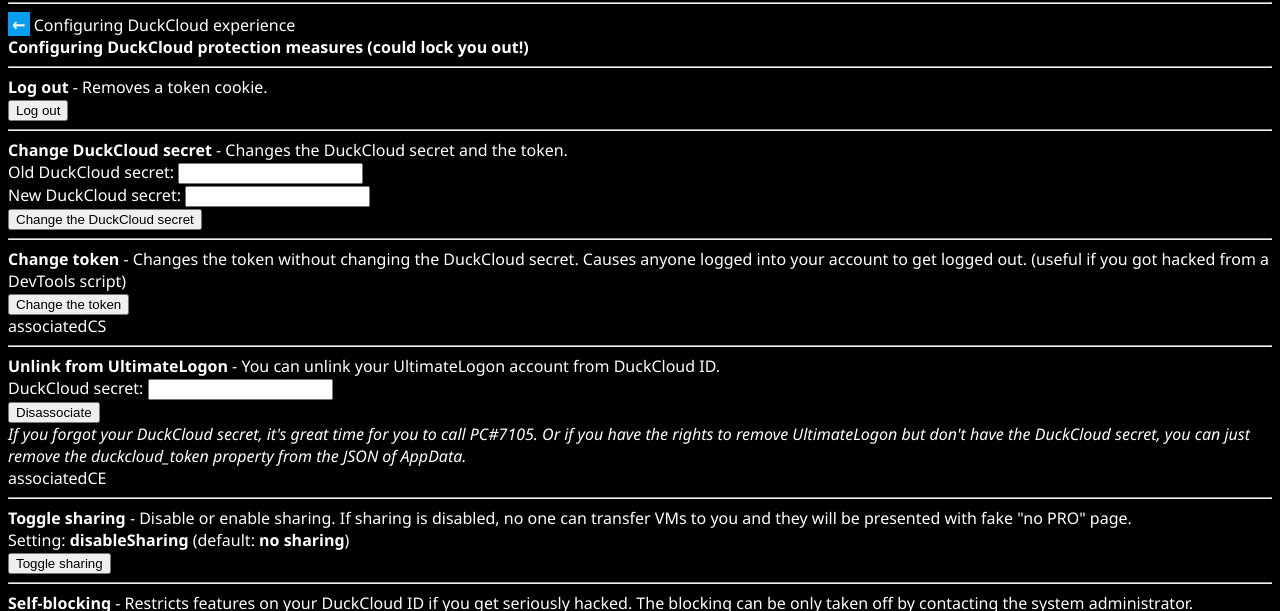
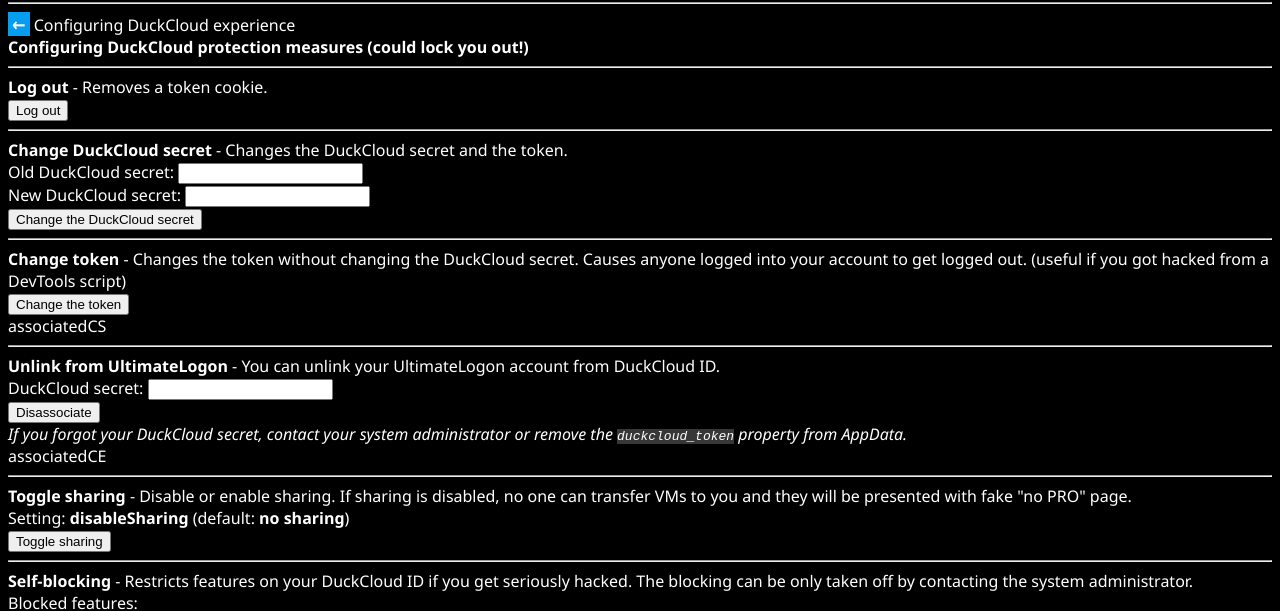
Before and after one commit to PC-trollbox/DuckCloud, a website: page manage.html in a window 1280 px wide. Shown: the part 84-695 px from the top of the page. Drawn offline with Linux system fonts and the light colour scheme.

Commit message:
some changes

```diff
--- a/manage.html
+++ b/manage.html
@@ -41,7 +41,7 @@
 			<br>
 			<button>Disassociate</button>
 			<br>
-			<em>If you forgot your DuckCloud secret, it's great time for you to call PC#7105. Or if you have the rights to remove UltimateLogon but don't have the DuckCloud secret, you can just remove the duckcloud_token property from the JSON of AppData.</em>
+			<em>If you forgot your DuckCloud secret, contact your system administrator or remove the <code>duckcloud_token</code> property from AppData.</em>
 		</form>
 		<nodejs-embed>associatedCE</nodejs-embed>
 		<hr>
```
Also changed, not shown: corsmanager.html (+1 -1 lines), README.md, 1 other file.
